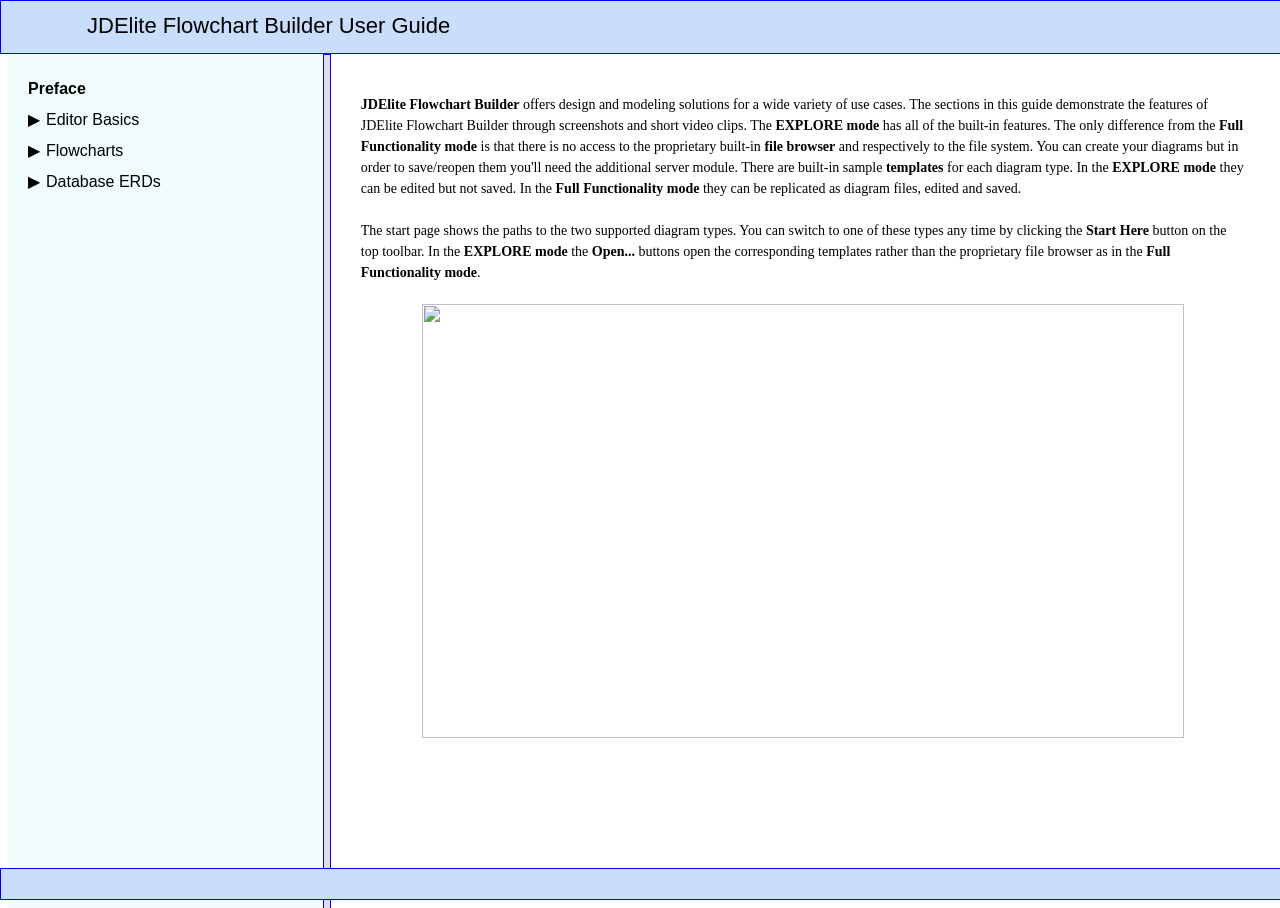
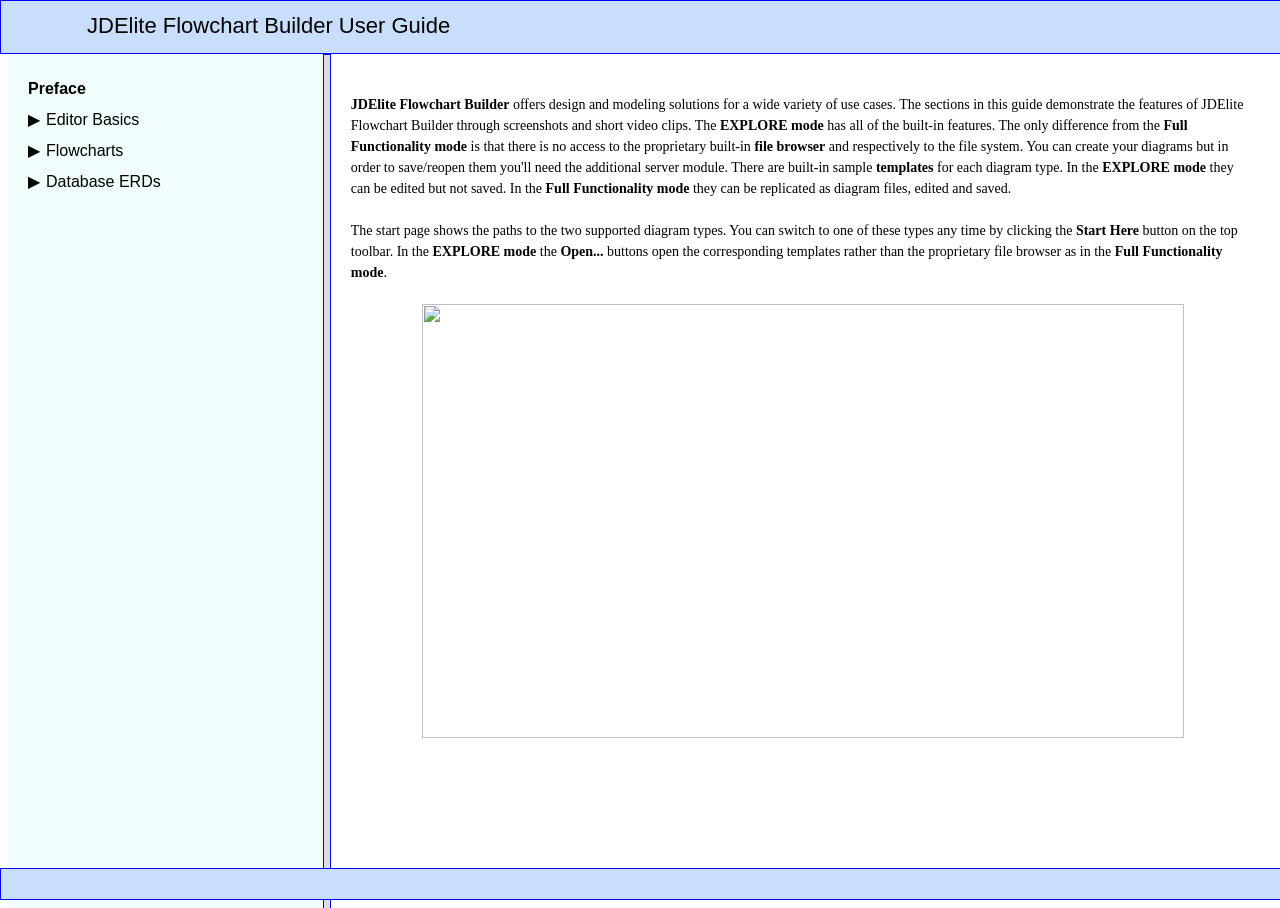

260720

--- a/js/css/guide.css
+++ b/js/css/guide.css
@@ -86,6 +86,35 @@ p { margin: 0; }
     left: 0;
     z-index: 20;
 }
+.div-container iframe {
+    display: flex;
+    flex-direction: column; 
+    width: 100%;
+    height: 4000px;
+    overflow-y: hidden;
+    border: none;
+    margin-top: -20px;
+}
+.actions-splitter {
+    width: 99%;
+    height: 90%;
+    display: flex;
+    margin: -16px 0 0 2px;
+}
+#actions-left {
+    background-color: #fff;
+    width: 10%;
+    height: 100%;
+    
+    display: block;
+}
+#actions-right {
+    background-color: #fff;
+    width: 90%;
+    height: 100%;
+    margin-top: 12px;
+    display: block;
+}
 ul, #myListId, #dbImpExpBtnId {
     list-style-image: none;
 }
@@ -142,8 +171,8 @@ ul, #myListId, #dbImpExpBtnId {
 }
 .contentText {
     display: block;
-    margin: 10px 30px 20px 30px;
-    padding: 0 0 20px;
+    margin: 10px 20px 10px 20px;
+    padding: 0 0 10px;
     font-family: Verdana;
     font-size: 14px;
     line-height: 1.5;
